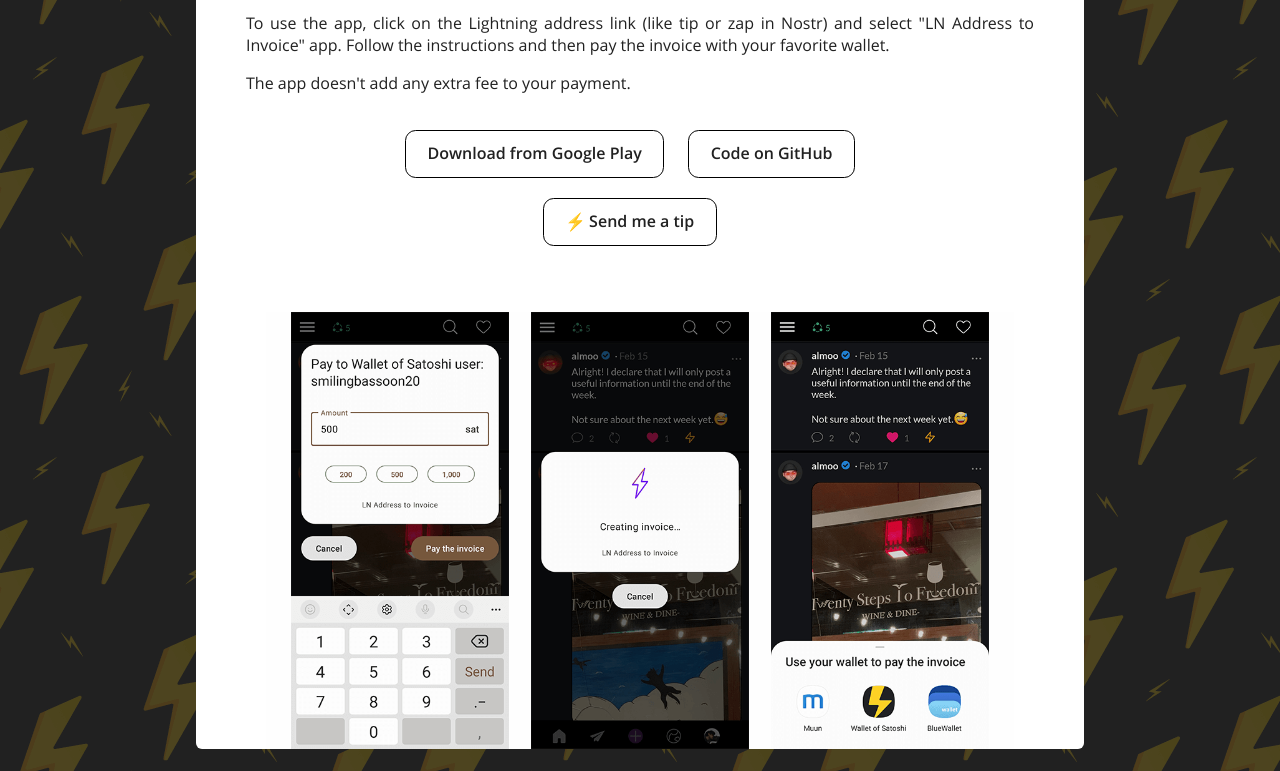
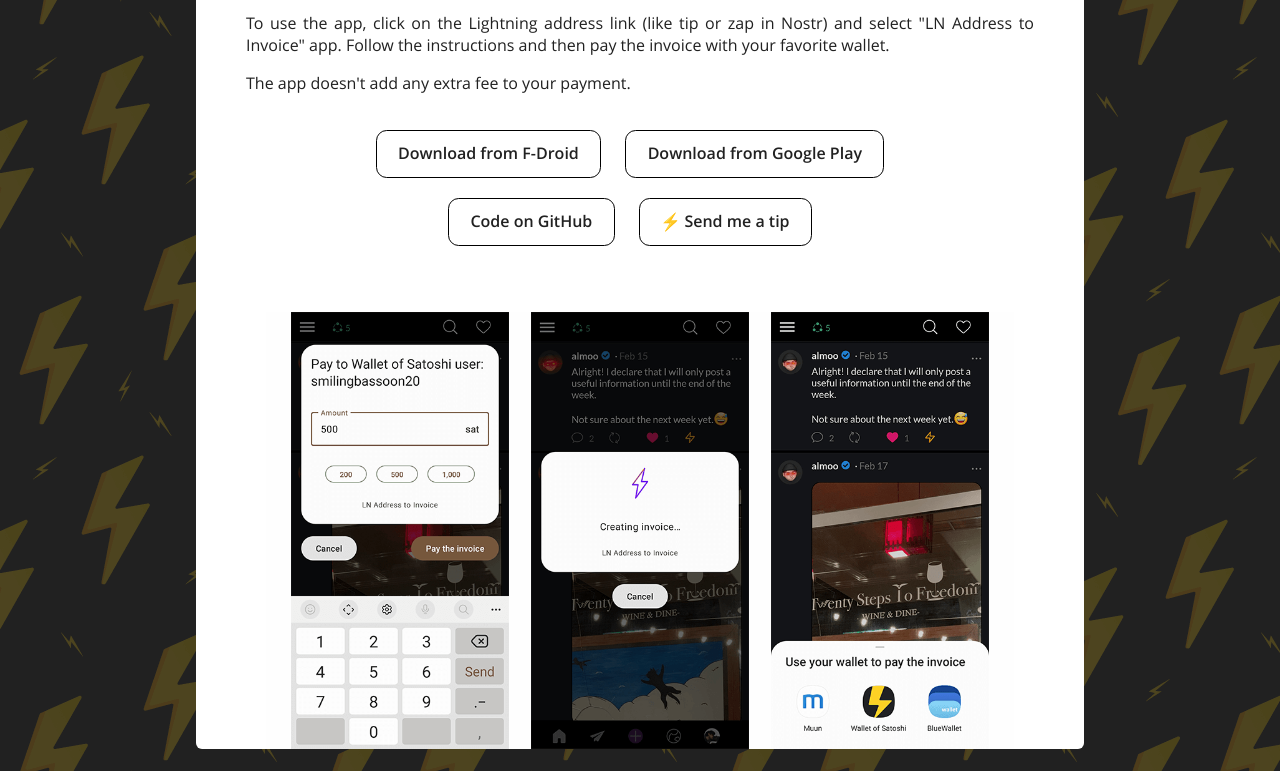
Before and after one commit to Radiokot/website, a Jekyll site: the page built from _projects/ln-addr-to-invoice.html, in a window 1280 px wide and 900 px high, scrolled down 660 px, cut to the strip 129-900 px from the top of the window. Built offline with Jekyll 4.4.1, drawn with Linux system fonts in a browser that asks for light colours.

Commit message:
Add F-Droid download button for the LN Address to Invoice app

```diff
--- a/_projects/ln-addr-to-invoice.html
+++ b/_projects/ln-addr-to-invoice.html
@@ -25,13 +25,18 @@ background_color: "#212121"
     <a
         itemprop="downloadUrl"
         class="button"
+        href="https://f-droid.org/packages/ua.com.radiokot.lnaddr2invoice/"
+        target="_blank">Download from F-Droid</a>
+    <a
+        itemprop="downloadUrl"
+        class="button"
         href="https://play.google.com/store/apps/details?id=ua.com.radiokot.lnaddr2invoice"
         target="_blank">Download from Google Play</a>
+    <br/<br/>
     <a
         class="button"
         href="https://github.com/Radiokot/ln-addr-to-invoice"
         target="_blank">Code on GitHub</a>
-    <br/<br/>
     <a
         class="button"
         href="lightning:oleg@radiokot.com.ua">{% include emoji.html name = 'lightning' actual = '⚡' %} Send me a tip</a>
```
